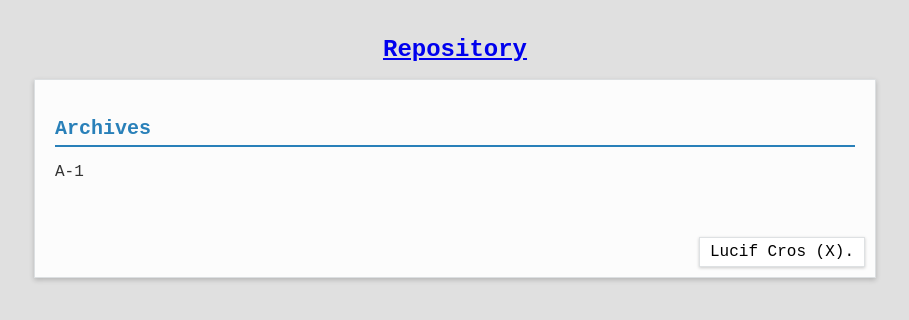
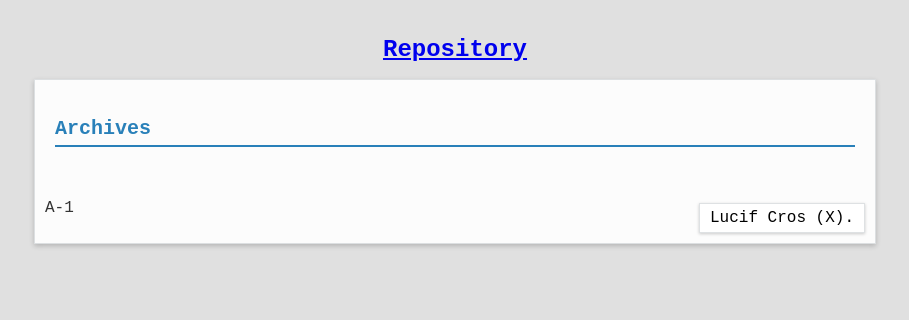
Before and after one commit to Sublimania/Sonarchivium, a plain HTML site: page index.html in a window 1280 px wide. Shown: the whole page, without its empty margins (185-1094 px from the left). Drawn offline with Linux system fonts and the light colour scheme; no server answers.

Commit message:
Update styles.css

```diff
--- a/styles.css
+++ b/styles.css
@@ -119,3 +119,9 @@ audio {
 #signature a:hover {
     text-decoration: underline;
 }
+
+#phrase {
+    position: absolute;
+    bottom: 10px;
+    left: 10px;
+}
```
